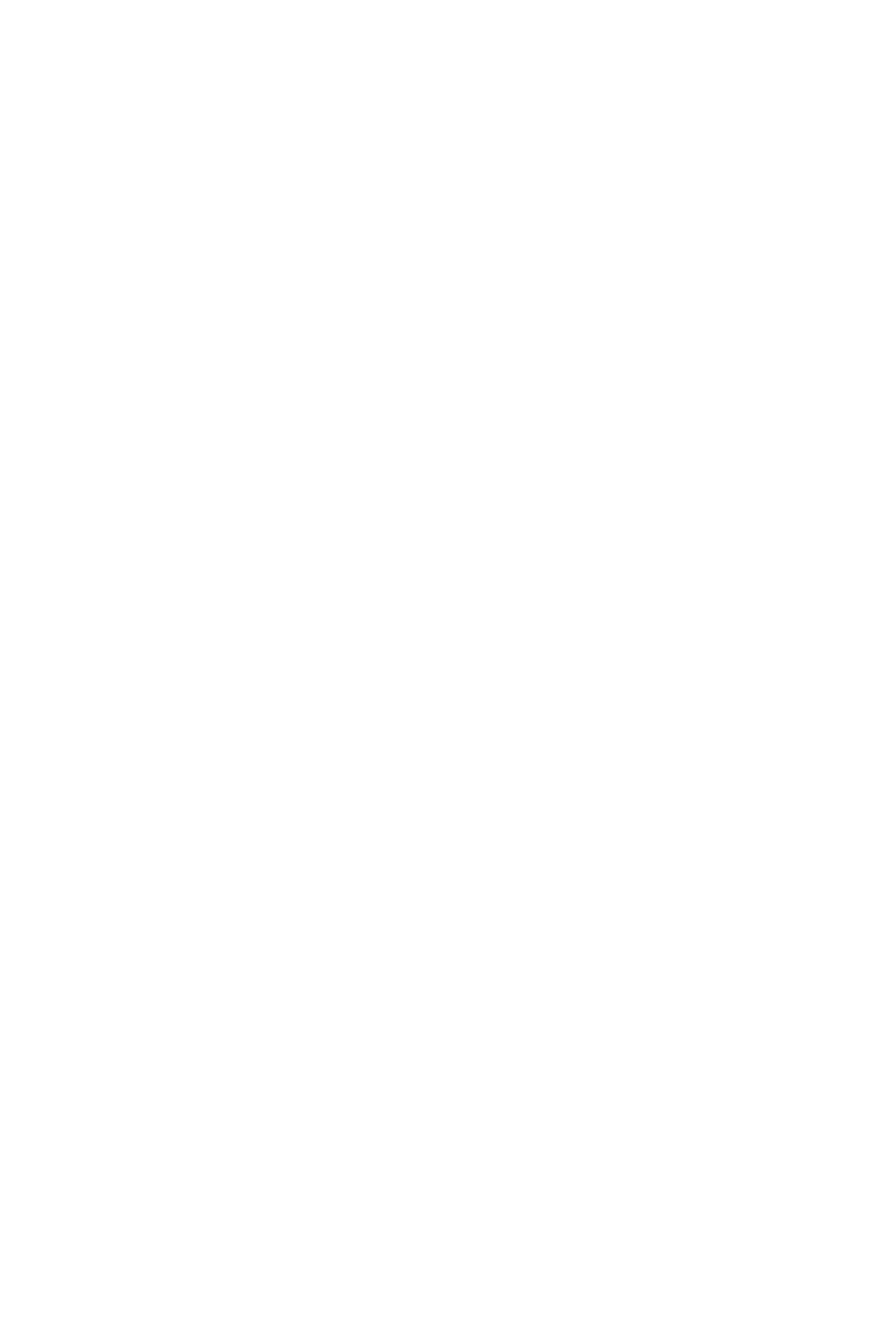
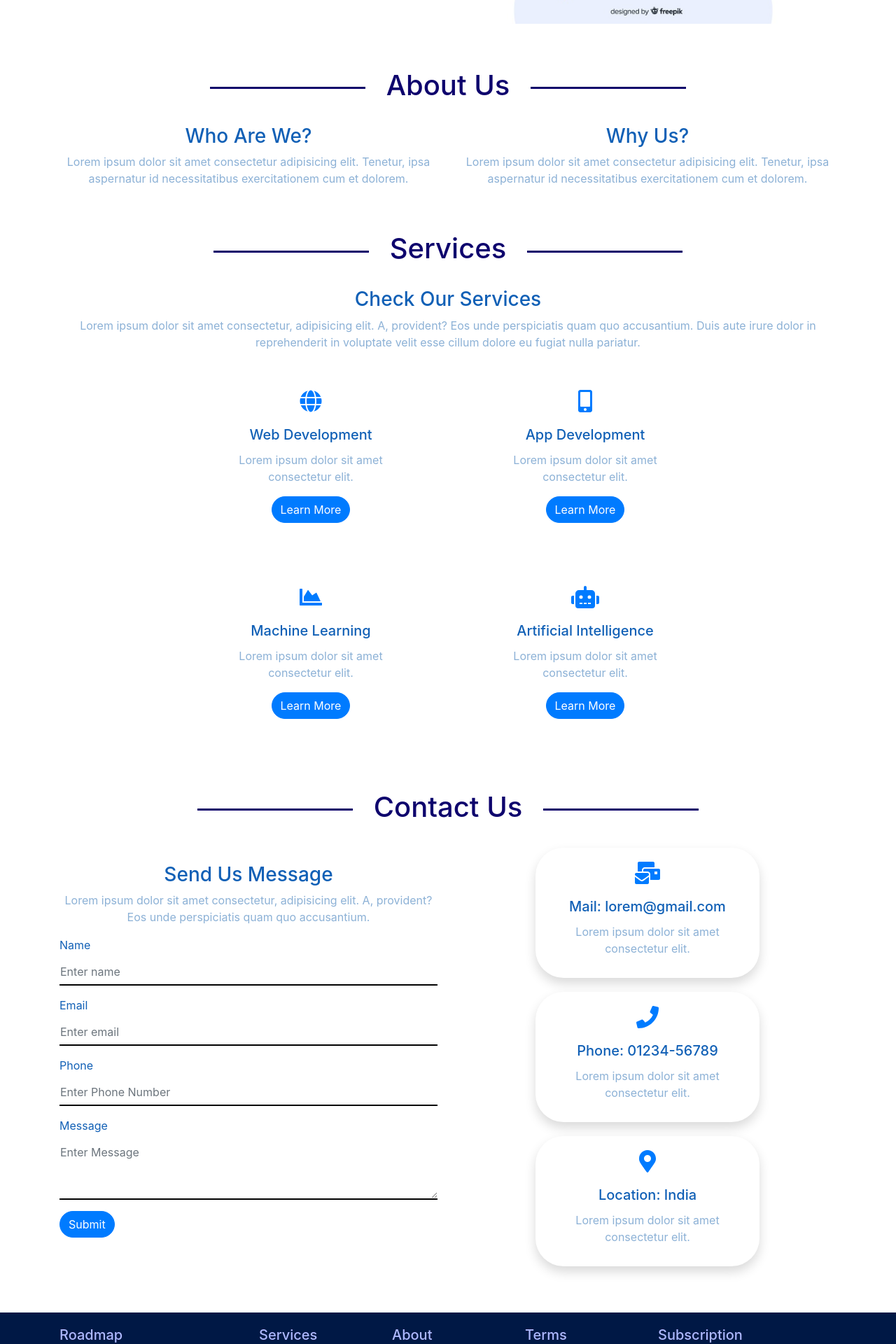
Before and after one commit to himanshuvarandani/Roadmap, a React (Create React App) app: page / in a window 1280 px wide. Shown: the part 402-2322 px from the top of the page at 70% size. Before the commit the page ends 800 px from the top, so only its background shows below. Built offline with nearby package versions, Linux system fonts and the light colour scheme.

Commit message:
Update Landing Page

```diff
--- a/src/Components/Footer/index.js
+++ b/src/Components/Footer/index.js
@@ -15,7 +15,9 @@ const Footer = () => {
       <div className="container">
         <div className="row">
           <div className="col-lg-3 col-md-12 col-sm-6">
-            <h5>Roadmap</h5>
+            <a href="#">
+              <h5>Roadmap</h5>
+            </a>
             <p>
               Lorem ipsum dolor sit amet consectetur adipisicing elit.
               Reiciendis provident rerum ipsa vero sapiente dolore, qui
@@ -23,35 +25,37 @@ const Footer = () => {
             </p>
           </div>
           <div className="col-lg-2 col-md-4 col-sm-6">
-            <h5>Services</h5>
+            <a href="#services">
+              <h5>Services</h5>
+            </a>
             <p>
-              <a href="#">Web Development</a>
+              <a href="#WD">Web Development</a>
               <br />
-              <a href="#">App Development</a>
+              <a href="#AD">App Development</a>
               <br />
-              <a href="#">Machine Lerning</a>
+              <a href="#ML">Machine Lerning</a>
               <br />
-              <a href="#">Artificial Intelligence</a>
+              <a href="#AI">Artificial Intelligence</a>
             </p>
           </div>
           <div className="col-lg-2 col-md-4 col-sm-6">
-            <h5>About</h5>
+            <a href="#about">
+              <h5>About</h5>
+            </a>
             <p>
-              <a href="#">Who are we?</a>
+              <a href="#whoAreWe">Who are we?</a>
               <br />
-              <a href="#">Why us?</a>
+              <a href="#whyUs">Why us?</a>
             </p>
           </div>
           <div className="col-lg-2 col-md-4 col-sm-6">
             <h5>Terms</h5>
             <p>
-              <a href="#">Terms and Conditions</a>
+              <a href="#TC">Terms and Conditions</a>
               <br />
-              <a href="#">Privacy Policy</a>
+              <a href="#PP">Privacy Policy</a>
               <br />
-              <a href="#">Team</a>
-              <br />
-              <a href="#">Contact Us</a>
+              <a href="#contactUs">Contact Us</a>
             </p>
           </div>
           <div className="col-lg-3 col-md-12 col-sm-10">
--- a/src/Components/Landing/About.js
+++ b/src/Components/Landing/About.js
@@ -1,7 +1,32 @@
 import React from "react"
 
 const About = () => {
-  return <div id="about"></div>
+  return (
+    <div id="about" className="container text-center pt-4 pb-4">
+      <div className="d-flex flex-row justify-content-center align-items-center">
+        <hr />
+        <h1>About Us</h1>
+        <hr />
+      </div>
+      <br />
+      <div className="row">
+        <div id="whoAreWe" className="col-md-6">
+          <h3>Who Are We?</h3>
+          <p>
+            Lorem ipsum dolor sit amet consectetur adipisicing elit. Tenetur,
+            ipsa aspernatur id necessitatibus exercitationem cum et dolorem.
+          </p>
+        </div>
+        <div id="whyUs" className="col-md-6">
+          <h3>Why Us?</h3>
+          <p>
+            Lorem ipsum dolor sit amet consectetur adipisicing elit. Tenetur,
+            ipsa aspernatur id necessitatibus exercitationem cum et dolorem.
+          </p>
+        </div>
+      </div>
+    </div>
+  )
 }
 
 export default About
--- a/src/Components/Landing/Contact.js
+++ b/src/Components/Landing/Contact.js
@@ -1,7 +1,92 @@
 import React from "react"
+import { Button, Card, Form } from "react-bootstrap"
+import { FontAwesomeIcon } from "@fortawesome/react-fontawesome"
+import {
+  faMailBulk,
+  faMapMarkerAlt,
+  faPhone,
+} from "@fortawesome/free-solid-svg-icons"
 
 const Contact = () => {
-  return <div id="contact"></div>
+  return (
+    <div id="contactUs">
+      <div className="container">
+        <div className="d-flex flex-row justify-content-center align-items-center">
+          <hr />
+          <h1>Contact Us</h1>
+          <hr />
+        </div>
+
+        <div className="row justify-content-center">
+          <div className="col-md-6 pt-5 pb-5">
+            <h3 className="text-center">Send Us Message</h3>
+            <p className="text-center">
+              Lorem ipsum dolor sit amet consectetur, adipisicing elit. A,
+              provident? Eos unde perspiciatis quam quo accusantium.
+            </p>
+            <Form>
+              <Form.Group controlId="exampleForm.ControlInput1">
+                <Form.Label>Name</Form.Label>
+                <Form.Control type="text" placeholder="Enter name" />
+              </Form.Group>
+
+              <Form.Group controlId="formBasicEmail">
+                <Form.Label>Email</Form.Label>
+                <Form.Control type="email" placeholder="Enter email" />
+              </Form.Group>
+
+              <Form.Group controlId="formBasicEmail">
+                <Form.Label>Phone</Form.Label>
+                <Form.Control type="number" placeholder="Enter Phone Number" />
+              </Form.Group>
+
+              <Form.Group controlId="exampleForm.ControlTextArea1">
+                <Form.Label>Message</Form.Label>
+                <Form.Control
+                  as="textarea"
+                  rows={3}
+                  placeholder="Enter Message"
+                />
+              </Form.Group>
+
+              <Button variant="primary" type="submit">
+                Submit
+              </Button>
+            </Form>
+          </div>
+          <div className="col-md-6 d-flex flex-column align-items-center pt-3 pb-3">
+            <Card style={{ width: "20rem" }}>
+              <FontAwesomeIcon icon={faMailBulk} size="2x" />
+              <Card.Body>
+                <Card.Title>Mail: lorem@gmail.com</Card.Title>
+                <Card.Text>
+                  Lorem ipsum dolor sit amet consectetur elit.
+                </Card.Text>
+              </Card.Body>
+            </Card>
+            <Card style={{ width: "20rem" }}>
+              <FontAwesomeIcon icon={faPhone} size="2x" />
+              <Card.Body>
+                <Card.Title>Phone: 01234-56789</Card.Title>
+                <Card.Text>
+                  Lorem ipsum dolor sit amet consectetur elit.
+                </Card.Text>
+              </Card.Body>
+            </Card>
+            <Card style={{ width: "20rem" }}>
+              <FontAwesomeIcon icon={faMapMarkerAlt} size="2x" />
+              <Card.Body>
+                <Card.Title>Location: India</Card.Title>
+                <Card.Text>
+                  Lorem ipsum dolor sit amet consectetur elit.
+                </Card.Text>
+              </Card.Body>
+            </Card>
+          </div>
+        </div>
+      </div>
+    </div>
+  )
 }
 
 export default Contact
--- /dev/null
+++ b/src/Components/Landing/Landing.css
@@ -0,0 +1,97 @@
+.landing h1 {
+  color: #0e036d;
+}
+
+.landing h3 {
+  color: #1160b6;
+}
+
+.landing p {
+  color: #8cb1d6;
+}
+
+.landing .btn {
+  border-radius: 20px;
+}
+
+.landing .card {
+  border: none;
+  align-items: center;
+  margin: 20px;
+  padding: 10px;
+  padding-top: 20px;
+  border-radius: 40px;
+  transition: all 0.2s ease-in-out;
+}
+
+.landing .card:hover {
+  cursor: pointer;
+}
+
+.landing .card .card-title {
+  color: #1160b6;
+  text-align: center;
+}
+
+.landing .card .card-text {
+  color: #8cb1d6;
+  text-align: center;
+}
+
+.landing .card svg {
+  color: #007bff;
+}
+
+.landing #home {
+  padding-top: 20px;
+  padding-bottom: 40px;
+}
+
+.landing #home h1 {
+  color: #1160b6;
+}
+
+.landing #home img {
+  size: cover;
+}
+
+@media (min-width: 720px) {
+  .landing hr {
+    width: 20%;
+    height: 2px;
+    margin-right: 30px;
+    margin-left: 30px;
+    background-color: #0e036d;
+  }
+}
+
+.landing #about {
+  padding-top: 20px;
+  padding-bottom: 40px;
+}
+
+.landing #services .card:hover {
+  box-shadow: 0 0.5rem 1rem rgba(0, 0, 0, 0.15) !important;
+  transform: scale(1.1);
+}
+
+.landing #contactUs {
+  padding-top: 20px;
+  padding-bottom: 40px;
+}
+
+.landing #contactUs .form-label {
+  color: #1160b6;
+}
+
+.landing #contactUs .form-control {
+  border: none;
+  border-bottom: 2px solid black;
+  border-radius: 0;
+  padding-left: 1px;
+}
+
+.landing #contactUs .card {
+  margin: 10px;
+  box-shadow: 0 0.5rem 1rem rgba(0, 0, 0, 0.15) !important;
+}
--- a/src/Components/Landing/Services.js
+++ b/src/Components/Landing/Services.js
@@ -1,7 +1,87 @@
 import React from "react"
+import { Button, Card } from "react-bootstrap"
+import { FontAwesomeIcon } from "@fortawesome/react-fontawesome"
+import {
+  faChartArea,
+  faGlobe,
+  faMobileAlt,
+  faRobot,
+} from "@fortawesome/free-solid-svg-icons"
 
 const Services = () => {
-  return <div id="services"></div>
+  return (
+    <div id="services">
+      <div className="container pt-4 pb-4">
+        <div className="d-flex flex-row justify-content-center align-items-center">
+          <hr />
+          <h1>Services</h1>
+          <hr />
+        </div>
+        <div className="text-center pt-4 pb-2">
+          <h3>Check Our Services</h3>
+          <p>
+            Lorem ipsum dolor sit amet consectetur, adipisicing elit. A,
+            provident? Eos unde perspiciatis quam quo accusantium. Duis aute
+            irure dolor in reprehenderit in voluptate velit esse cillum dolore
+            eu fugiat nulla pariatur.
+          </p>
+          <div className="d-flex flex-row flex-wrap justify-content-center">
+            <div id="WD">
+              <Card style={{ width: "22rem" }}>
+                <FontAwesomeIcon icon={faGlobe} size="2x" />
+                <Card.Body>
+                  <Card.Title>Web Development</Card.Title>
+                  <Card.Text>
+                    Lorem ipsum dolor sit amet consectetur elit.
+                  </Card.Text>
+                  <Button variant="primary">Learn More</Button>
+                </Card.Body>
+              </Card>
+            </div>
+
+            <div id="AD">
+              <Card style={{ width: "22rem" }}>
+                <FontAwesomeIcon icon={faMobileAlt} size="2x" />
+                <Card.Body>
+                  <Card.Title>App Development</Card.Title>
+                  <Card.Text>
+                    Lorem ipsum dolor sit amet consectetur elit.
+                  </Card.Text>
+                  <Button variant="primary">Learn More</Button>
+                </Card.Body>
+              </Card>
+            </div>
+
+            <div id="ML">
+              <Card style={{ width: "22rem" }}>
+                <FontAwesomeIcon icon={faChartArea} size="2x" />
+                <Card.Body>
+                  <Card.Title>Machine Learning</Card.Title>
+                  <Card.Text>
+                    Lorem ipsum dolor sit amet consectetur elit.
+                  </Card.Text>
+                  <Button variant="primary">Learn More</Button>
+                </Card.Body>
+              </Card>
+            </div>
+
+            <div id="AI">
+              <Card style={{ width: "22rem" }}>
+                <FontAwesomeIcon icon={faRobot} size="2x" />
+                <Card.Body>
+                  <Card.Title>Artificial Intelligence</Card.Title>
+                  <Card.Text>
+                    Lorem ipsum dolor sit amet consectetur elit.
+                  </Card.Text>
+                  <Button variant="primary">Learn More</Button>
+                </Card.Body>
+              </Card>
+            </div>
+          </div>
+        </div>
+      </div>
+    </div>
+  )
 }
 
 export default Services
--- a/src/Components/Landing/Team.js
+++ /dev/null
@@ -1,7 +0,0 @@
-import React from "react"
-
-const Team = () => {
-  return <div id="team"></div>
-}
-
-export default Team
--- a/src/Components/Landing/index.js
+++ b/src/Components/Landing/index.js
@@ -1,18 +1,18 @@
 import React from "react"
+
+import "./Landing.css"
 
 import Home from "./Home.js"
 import About from "./About.js"
 import Services from "./Services.js"
-import Team from "./Team.js"
 import Contact from "./Contact.js"
 
 const LandingPage = () => {
   return (
-    <div>
+    <div className="landing">
       <Home />
       <About />
       <Services />
-      <Team />
       <Contact />
     </div>
   )
--- a/src/Components/Navigation/index.js
+++ b/src/Components/Navigation/index.js
@@ -13,7 +13,6 @@ const Navigation = () => {
             <Nav.Link href="#home">Home</Nav.Link>
             <Nav.Link href="/#about">About</Nav.Link>
             <Nav.Link href="/#services">Services</Nav.Link>
-            <Nav.Link href="/#team">Team</Nav.Link>
             <Nav.Link href="/#contactUs">Contact Us</Nav.Link>
           </Nav>
         </Navbar.Collapse>
```
Also changed, not shown: src/Components/Landing/Home.js (+26 -1 lines), src/Images/Image1.jpg (added).
